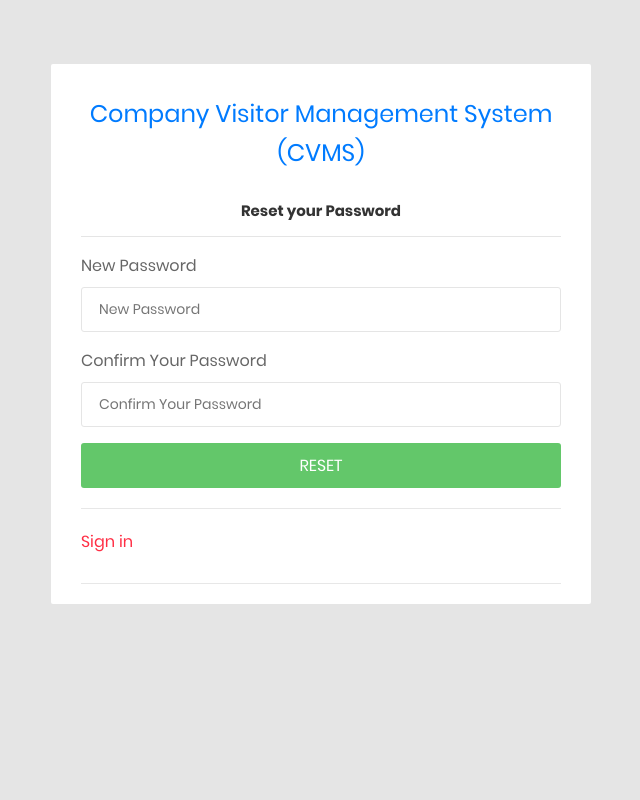
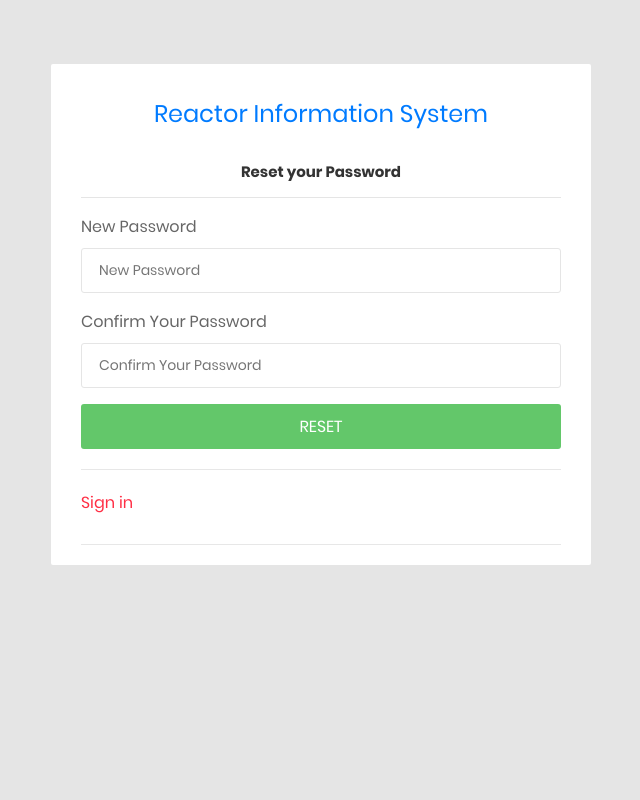
Before and after one commit to ragapushadwa/statusoperasi, a PHP site: page /resetpassword.php in a window 1280 px wide. Shown: the whole page, without its empty margins (319-959 px from the left). Run offline with PHP 8.4, Linux system fonts and the light colour scheme; data that the repository does not hold is empty.

Commit message:
reset pass

```diff
--- a/forgot-password.php
+++ b/forgot-password.php
@@ -69,8 +69,9 @@ if(isset($_POST['submit']))
                     <div class="login-content">
                         <div class="login-logo">
                            <a href="#" style="font-size:24px;">
-                               Company Visitor Management System (CVMS)
+                               Reactor Information System
                             </a>
+
                         </div>
                          <p style="font-size:16px; color:red" align="center"> <?php if($msg){
     echo $msg;
--- a/resetpassword.php
+++ b/resetpassword.php
@@ -80,7 +80,7 @@ return true;
                     <div class="login-content">
                         <div class="login-logo">
                            <a href="#" style="font-size:24px;">
-                               Company Visitor Management System (CVMS)
+                               Reactor Information System
                             </a>
                         </div>
                          <p style="font-size:16px; color:red" align="center"> <?php if($msg){
```
